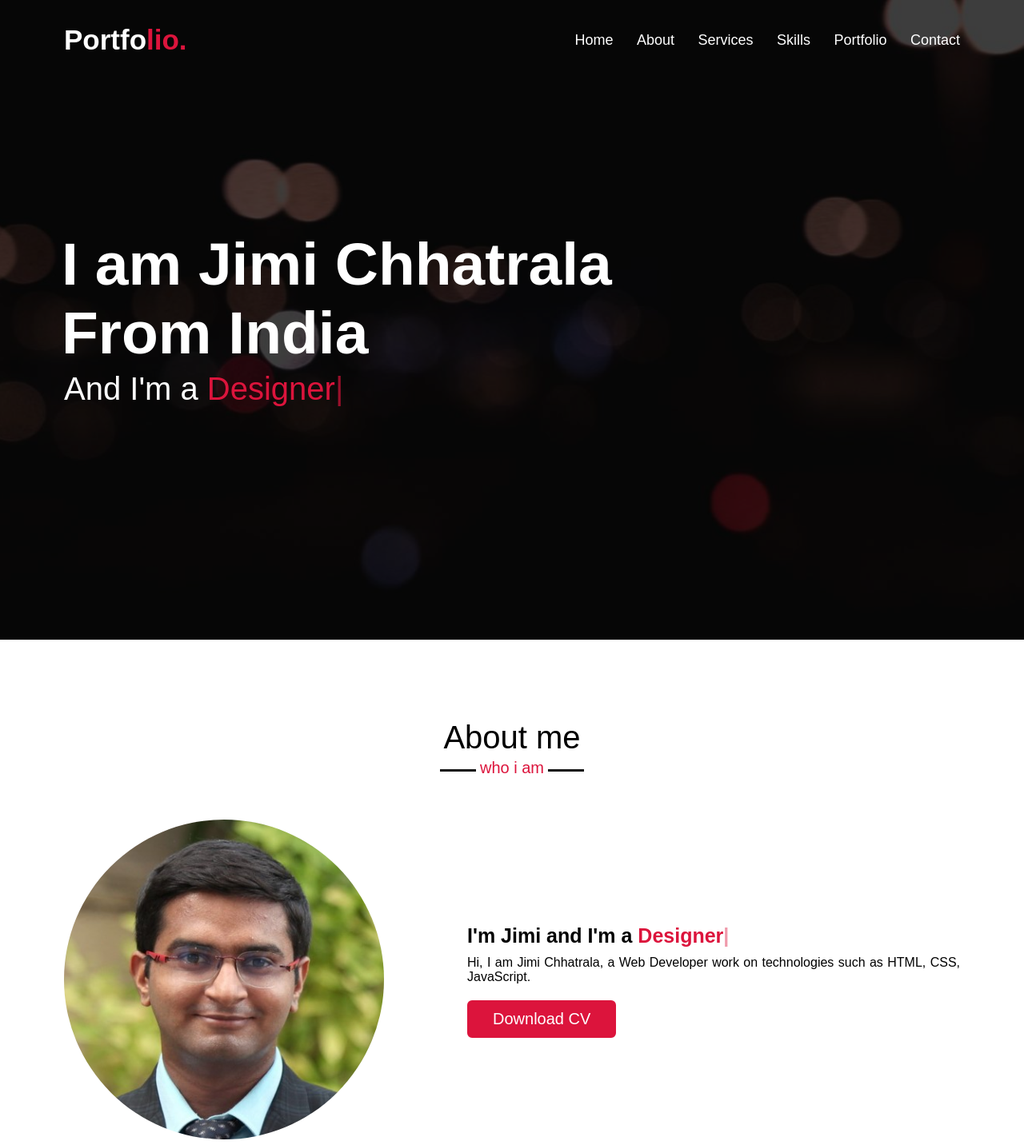
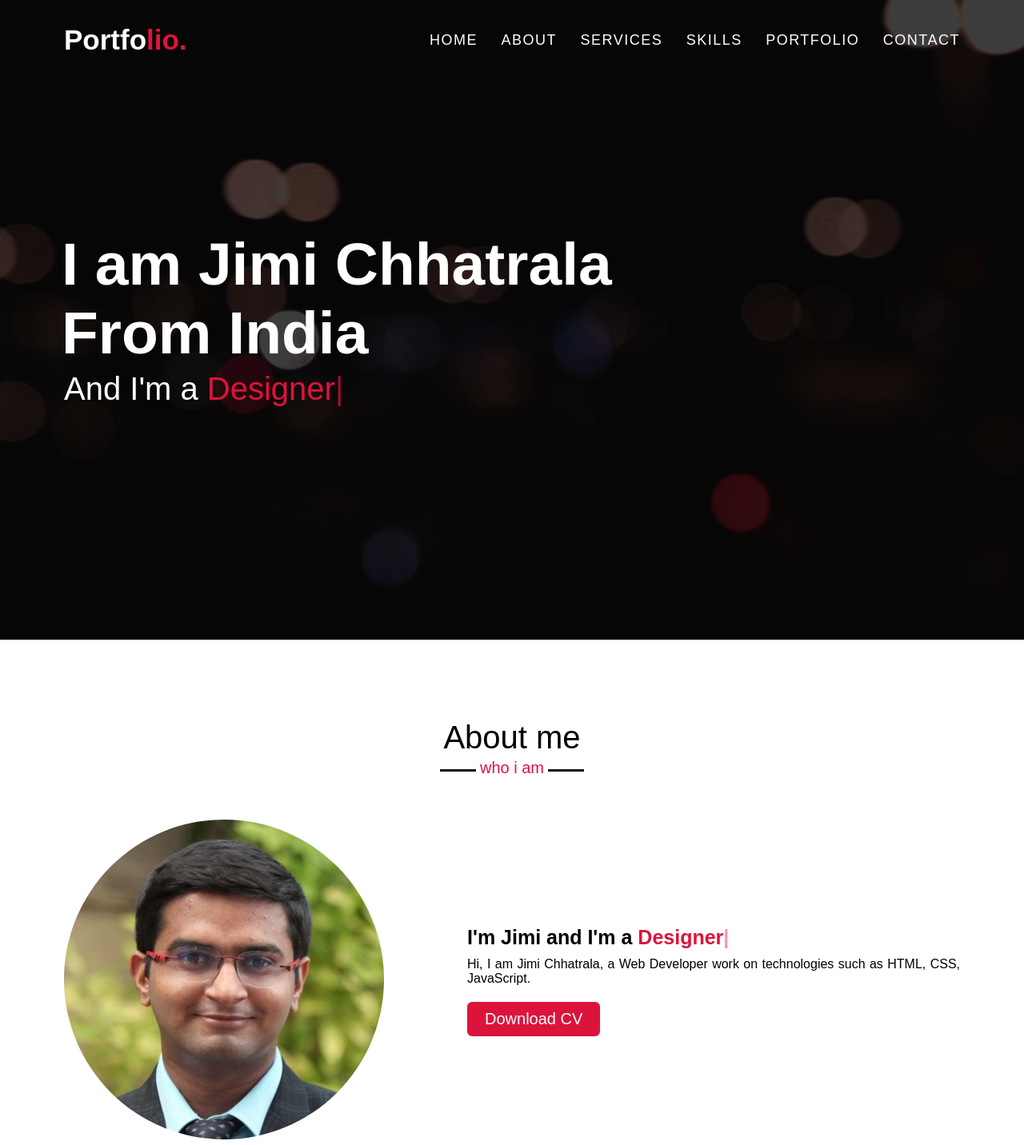
Before and after one commit to Jimi-Chhatrala/responsive-portfolio-web, a plain HTML site: page index.html in a window 1280 px wide. Shown: the top 1432 px of the page at 80% size. Drawn offline with nearby package versions, Linux system fonts and the light colour scheme.

Commit message:
Icons and font decorate

```diff
--- a/index.html
+++ b/index.html
@@ -4,6 +4,7 @@
     <meta charset="UTF-8" />
     <meta http-equiv="X-UA-Compatible" content="IE=edge" />
     <meta name="viewport" content="width=device-width, initial-scale=1.0" />
+    <link rel="shorcut icon" href="images/favicon.ico" />
     <title>Personal Portfolio Website | Jimi Chhatrala</title>
     <link rel="stylesheet" href="style.css" />
     <link
--- a/style.css
+++ b/style.css
@@ -68,6 +68,8 @@ html {
   font-weight: 500;
   margin-left: 25px;
   transition: color 0.3s ease;
+  text-transform: uppercase;
+  letter-spacing: 1.5px;
 }
 
 /* .navbar .menu li a:hover {
@@ -339,7 +341,7 @@ section .title::after {
   color: #fff;
   font-size: 20px;
   font-weight: 500;
-  padding: 10px 30px;
+  padding: 8px 20px;
   margin-top: 20px;
   border-radius: 6px;
   border: 2px solid crimson;
@@ -798,7 +800,8 @@ section .title::after {
   text-decoration: none;
   font-size: 30px;
   margin-right: 15px;
-  color: #ababab;
+  color: #000;
+  /* color: #ababab; */
   display: inline-block;
   transition: transform 0.5s;
 }
```
Also changed, not shown: images/1779940.png (added), images/90768094 (1)-modified.png (added), images/90768094 (1).jpg (added), images/90768094.jpg (added), images/favicon.ico (added), images/favicon_1.ico (added), images/image circle edit.txt (added).
